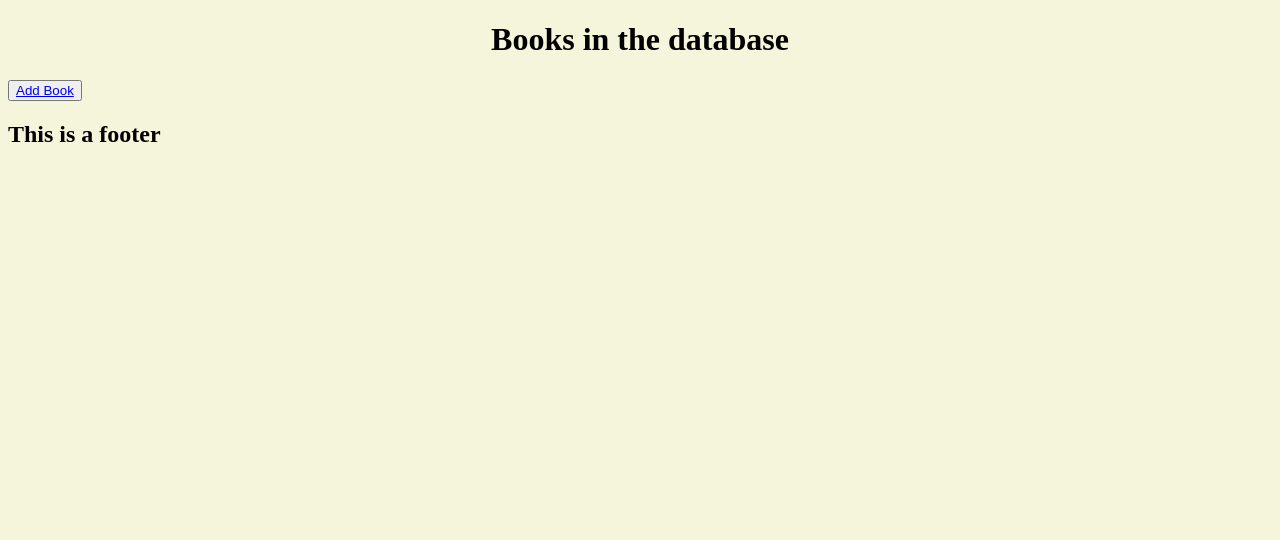
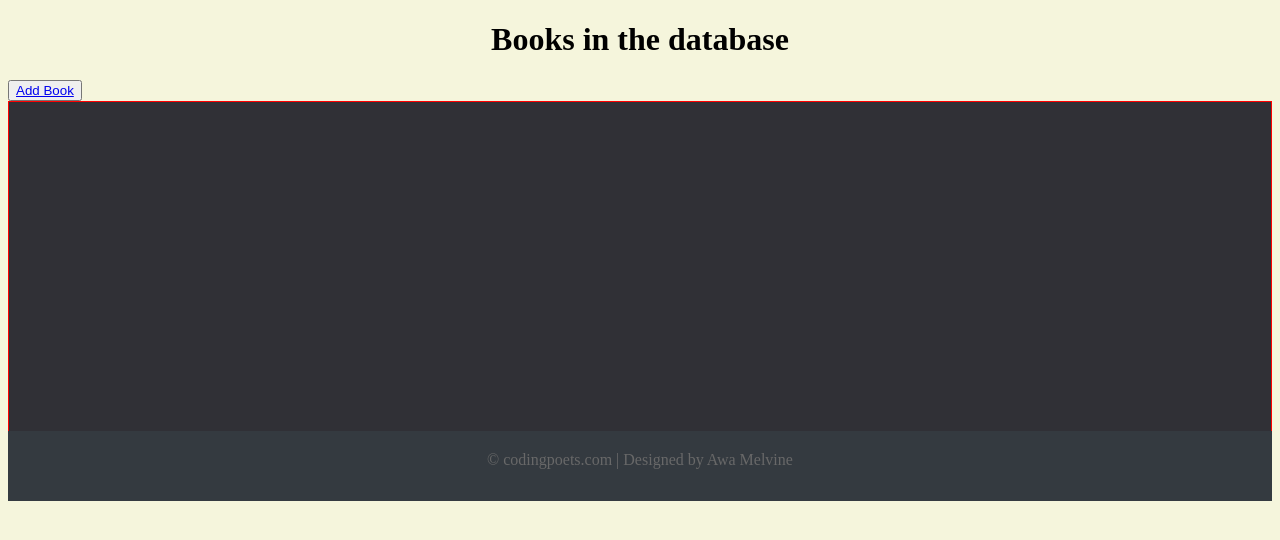
Before and after one commit to JadnAzzam/Beirut_Libraries, a Django app: template beirutLibraries/library/templates/library/book_list.html in a window 1280 px wide. Shown: the top 540 px of the page. Run offline with Django 3.2, Linux system fonts and the light colour scheme; the template is opened without the code that fills it, so the values that code supplies are empty; parts of the project's set-up code (start-up, migrations or seed data) failed here and were passed over.

Commit message:
base.html + footer

```diff
--- a/beirutLibraries/library/static/style.css
+++ b/beirutLibraries/library/static/style.css
@@ -4,3 +4,38 @@ h1{
 body{
     background-color:beige;
 }
+
+
+.page-wrapper{
+    min-height:100%;
+}
+
+
+
+
+/* FOOTER STYLING */
+
+.footer{
+    background: #303036;
+    color: #d3d3d3;
+    height: 400px;
+    position: relative;
+}
+
+.footer .footer-content{
+    border: 1px solid red;
+    height: 350px;
+}
+
+.footer .footer-bottom{
+    background: #343a40;
+    color: #686868;
+    height: 50px;
+    width: 100%;
+    text-align: center;
+    position: absolute;
+    bottom: 0px;
+    left: 0px;
+    padding-top: 20px;
+
+}
--- a/beirutLibraries/library/templates/library/base.html
+++ b/beirutLibraries/library/templates/library/base.html
@@ -13,13 +13,25 @@
 
     </head>
 
-    <body>
+    <body class="page-wrapper">
+
         {% block content %}
 
         {% endblock content %}
     </body>
 
-    <footer>
-        <h2>This is a footer</h2>
-    </footer>
+    <!-- footer -->
+    <div class='footer'>
+        <div class="footer-content">
+            <div class="footer-section about"></div>
+            <div class="footer-section links"></div>
+            <div class="footer-section contact-form"></div>
+        </div>
+
+        <div class="footer-bottom">
+            &copy; codingpoets.com | Designed by Awa Melvine
+        </div>
+    </div>
+
+    <!-- // footer -->
 </html>
--- a/beirutLibraries/library/views.py
+++ b/beirutLibraries/library/views.py
@@ -1,4 +1,4 @@
-from django.shortcuts import render, redirect
+from django.shortcuts import render, redirect, get_object_or_404
 from django.contrib.auth.forms import UserCreationForm,AuthenticationForm
 from .forms import RegisterUserForm, RegisterLibrarianForm, UserForm, LibrarianForm, CreateBookForm, BookForm
 from django.contrib import messages
@@ -6,7 +6,9 @@ from django.contrib.auth import login, logout, authenticate
 from django.contrib.auth.decorators import login_required
 from .decorators import unauthenticated_user, allowed_users
 from django.contrib.auth.models import Group
-from .models import Book, Student, Librarian
+from .models import Book, Student, Librarian, post, Lost
+from django.db import models
+from social import forms
 
 @unauthenticated_user
 def login_user_view(request):
```
